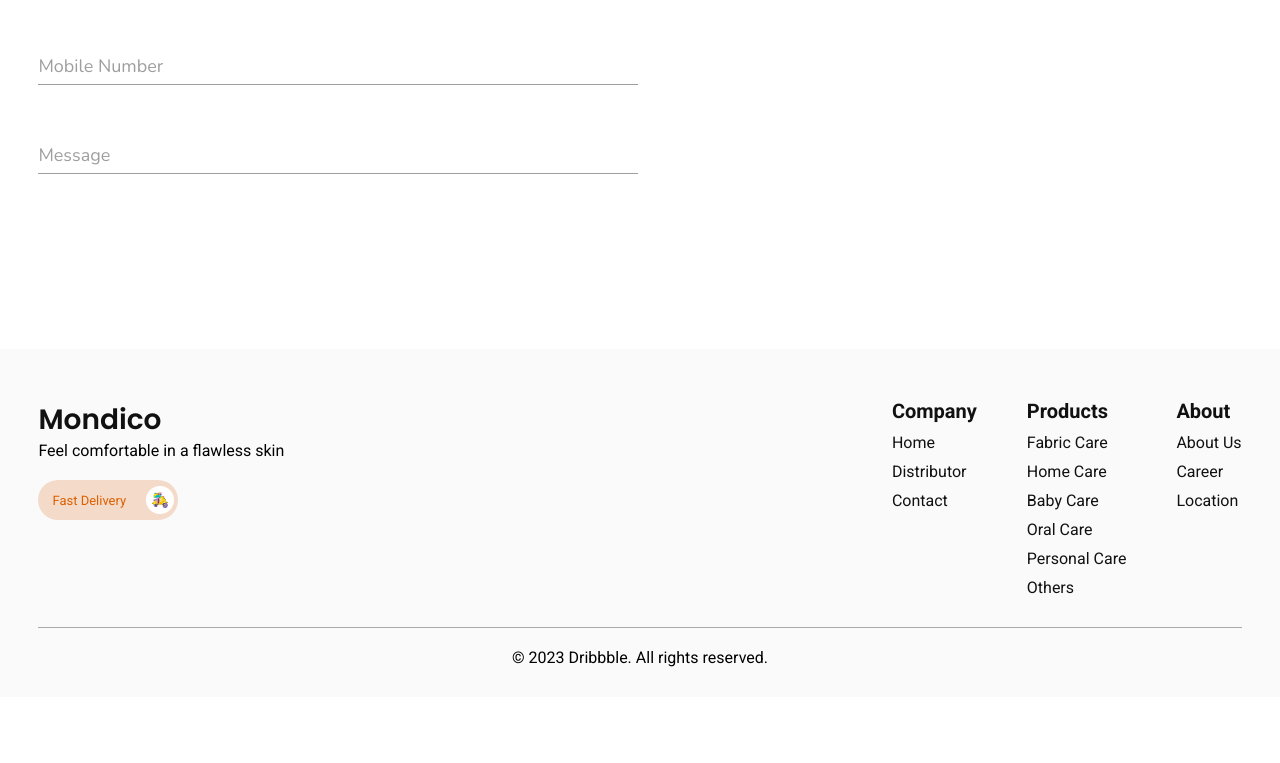
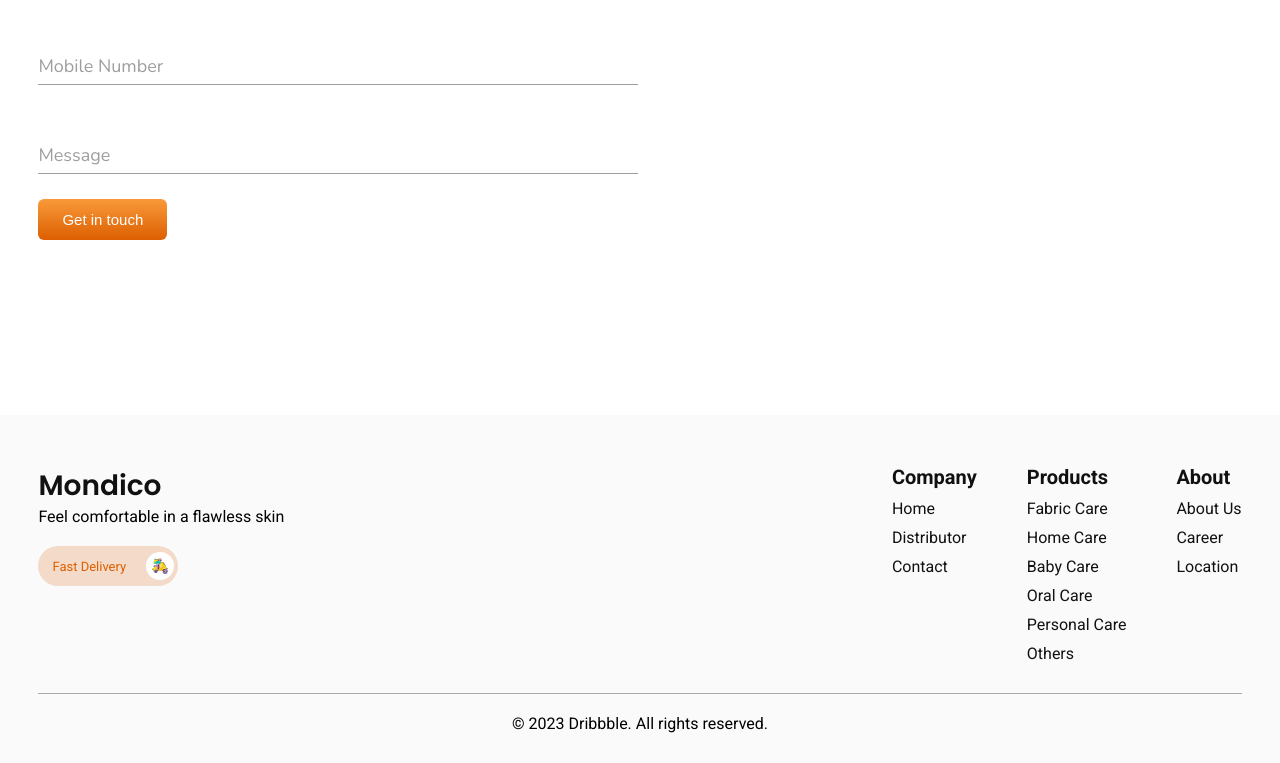
Before and after one commit to CaptainVee/mondico, a Django app: page /contact/ in a window 1280 px wide. Shown: the part 433-1196 px from the top of the page. Before the commit the page ends 1100 px from the top, so only its background shows below. Run offline with Django 4.2, Linux system fonts and the light colour scheme.

Commit message:
Contact btn

```diff
--- a/templates/product/contact.html
+++ b/templates/product/contact.html
@@ -42,6 +42,9 @@
           </div>
         </div>
       </div>
+      <div class="contact-content-row">
+        <button class="btn">Get in touch</button>
+      </div>
     </div>
   </section>
 </main>
```
